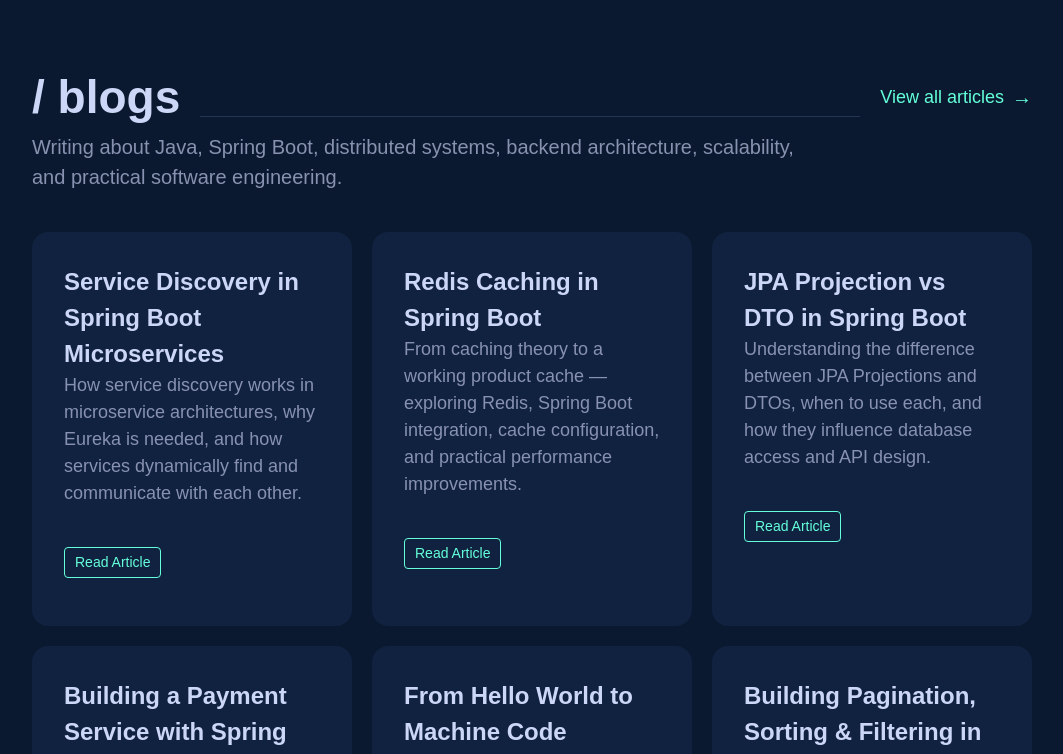
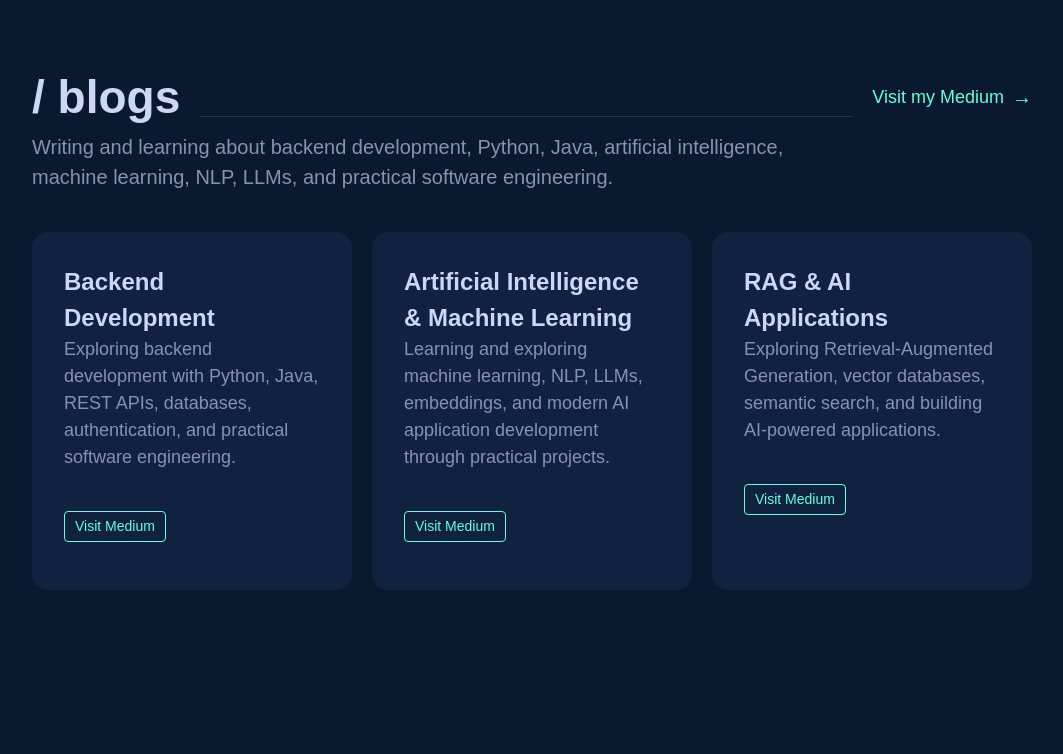
Before and after one commit to swarup-infy/My-Portfolio, a React (Vite) app: page / in a window 1280 px wide. Shown: the part 4160-4914 px from the top of the page, without its empty margins (108-1171 px from the left). Built offline with nearby package versions, Linux system fonts and the light colour scheme; a web font is replaced by a local one.

Commit message:
Update portfolio blogs

```diff
--- a/src/components/Blogs.jsx
+++ b/src/components/Blogs.jsx
@@ -5,34 +5,19 @@ import FadeInSection from "./FadeInSection";
 const Blogs = () => {
   const blogs = [
     {
-      title: "Service Discovery in Spring Boot Microservices",
-      desc: "How service discovery works in microservice architectures, why Eureka is needed, and how services dynamically find and communicate with each other.",
-      link: "https://medium.com/@ashim.roy120388/service-discovery-in-spring-boot-microservices-how-eureka-works-why-we-need-it-and-how-to-156feba7cf06",
+      title: "Backend Development",
+      desc: "Exploring backend development with Python, Java, REST APIs, databases, authentication, and practical software engineering.",
+      link: "https://medium.com/@officially.swarup",
     },
     {
-      title: "Redis Caching in Spring Boot",
-      desc: "From caching theory to a working product cache — exploring Redis, Spring Boot integration, cache configuration, and practical performance improvements.",
-      link: "https://medium.com/@ashim.roy120388/redis-caching-in-spring-boot-from-theory-to-a-working-product-cache-4662122aa7c3",
+      title: "Artificial Intelligence & Machine Learning",
+      desc: "Learning and exploring machine learning, NLP, LLMs, embeddings, and modern AI application development through practical projects.",
+      link: "https://medium.com/@officially.swarup",
     },
     {
-      title: "JPA Projection vs DTO in Spring Boot",
-      desc: "Understanding the difference between JPA Projections and DTOs, when to use each, and how they influence database access and API design.",
-      link: "https://medium.com/@ashim.roy120388/jpa-projection-vs-dto-in-spring-boot-whats-the-difference-and-when-should-you-use-each-3c8043e8b813",
-    },
-    {
-      title: "Building a Payment Service with Spring Boot & Stripe",
-      desc: "Designing a payment service from order creation to payment gateway integration, callbacks, webhooks, and reliable payment processing.",
-      link: "https://medium.com/@ashim.roy120388/building-a-payment-service-with-spring-boot-stripe-from-order-creation-to-webhooks-and-69656ff24fe7",
-    },
-    {
-      title: "From Hello World to Machine Code",
-      desc: "A journey through the JDK, JRE, JVM, bytecode, and JIT compiler to understand what really happens when Java code runs.",
-      link: "https://medium.com/@ashim.roy120388/from-hello-world-to-machine-code-understanding-jdk-jre-jvm-bytecode-jit-the-complete-java-01f33bbfa117",
-    },
-    {
-      title: "Building Pagination, Sorting & Filtering in Spring Boot",
-      desc: "Learn how to build production-ready pagination, sorting, and filtering APIs using Spring Boot and Spring Data JPA for efficient handling of large datasets.",
-      link: "YOUR_MEDIUM_ARTICLE_URL",
+      title: "RAG & AI Applications",
+      desc: "Exploring Retrieval-Augmented Generation, vector databases, semantic search, and building AI-powered applications.",
+      link: "https://medium.com/@officially.swarup",
     },
   ];
 
@@ -42,19 +27,20 @@ const Blogs = () => {
         <span className="section-title">/ blogs</span>
 
         <a
-          href="https://medium.com/@ashim.roy120388"
+          href="https://medium.com/@officially.swarup"
           target="_blank"
           rel="noopener noreferrer"
           className="explore-link"
         >
-          View all articles
+          Visit my Medium
         </a>
       </div>
 
       <FadeInSection delay="200ms">
         <div className="blogs-description">
-          Writing about Java, Spring Boot, distributed systems, backend
-          architecture, scalability, and practical software engineering.
+          Writing and learning about backend development, Python, Java,
+          artificial intelligence, machine learning, NLP, LLMs, and
+          practical software engineering.
         </div>
       </FadeInSection>
 
@@ -72,7 +58,7 @@ const Blogs = () => {
                 rel="noopener noreferrer"
                 className="project-badge"
               >
-                Read Article
+                Visit Medium
               </a>
             </div>
           </FadeInSection>
```
